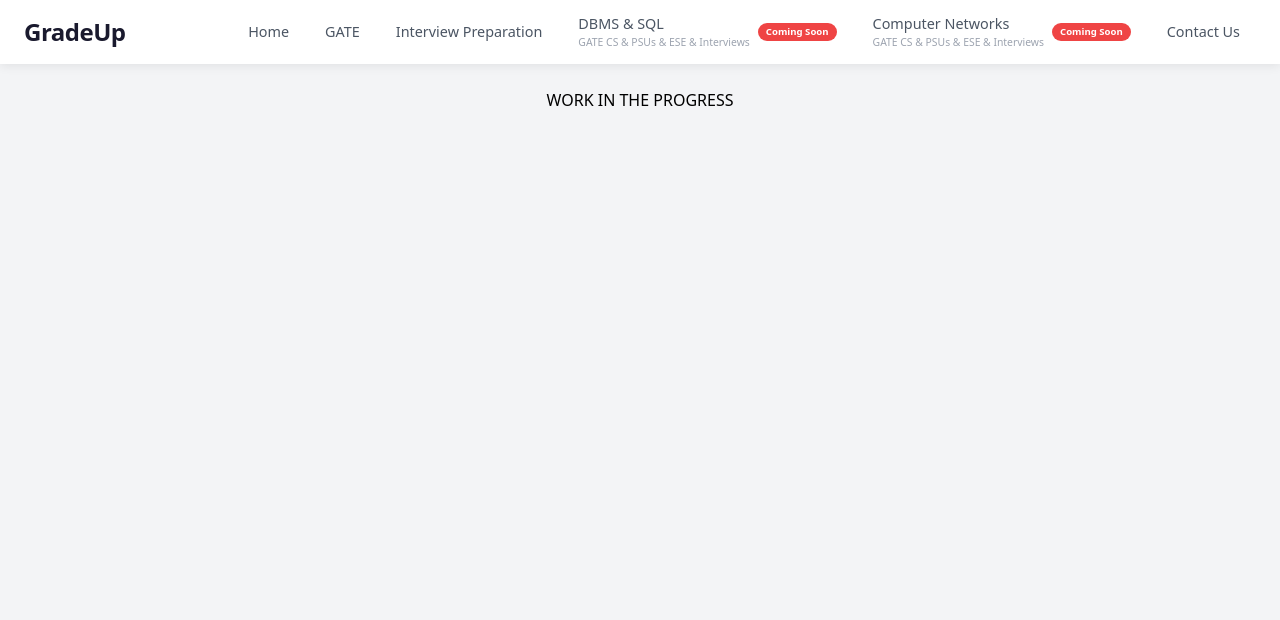
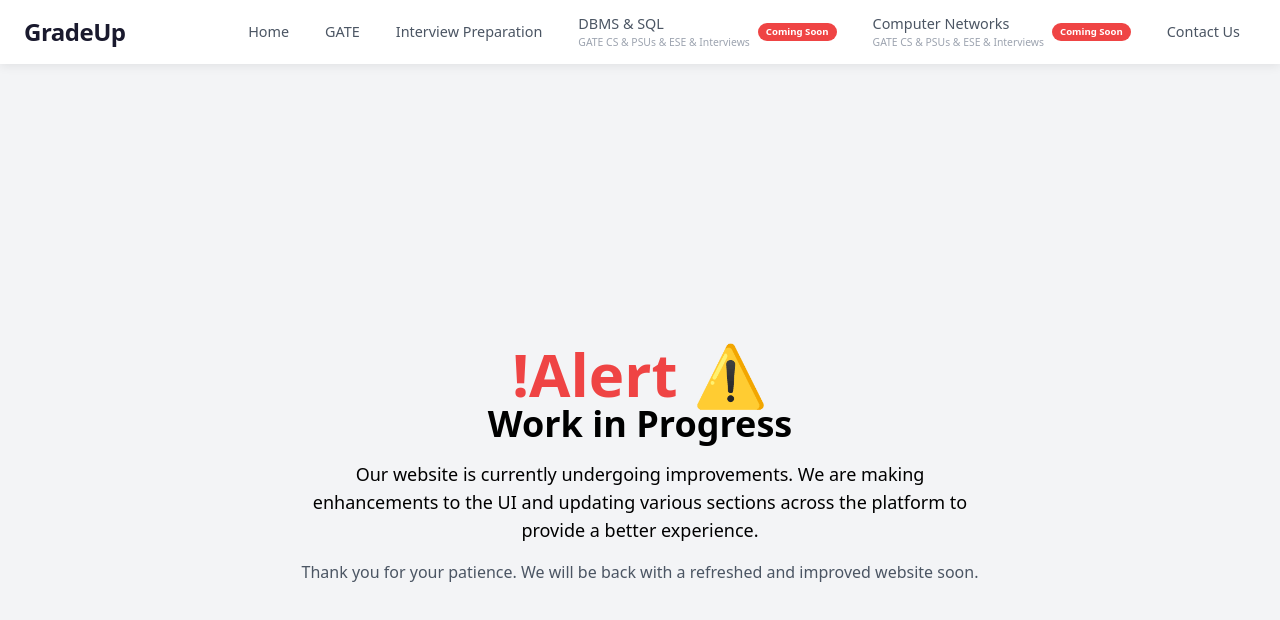
Before and after one commit to Ritikjain91/gradeup-, a React (Create React App) app: page / in a window 1280 px wide. Shown: the top 620 px of the page. Built offline with nearby package versions, Linux system fonts and the light colour scheme.

Commit message:
update the code

```diff
--- a/src/Component/About/About.jsx
+++ b/src/Component/About/About.jsx
@@ -2,7 +2,7 @@ import React from 'react'
 
 const About = () => {
   return (
-    <div>About</div>
+    <div>Lora pau khayega mera...</div>
   )
 }
 
--- a/src/Component/Home/Home.jsx
+++ b/src/Component/Home/Home.jsx
@@ -1,11 +1,23 @@
-import React from 'react'
+import React from 'react';
 
 const Home = () => {
   return (
-    <div className="p-6 min-h-screen bg-gray-100 text-black align-center flex  justify-center">
-      WORK IN THE PROGRESS
+    <div className="min-h-screen bg-gray-100 text-black flex flex-col items-center justify-center p-6">
+      <p className="text-red-500 font-bold text-6xl">!Alert ⚠️</p>
+      <h1 className="text-4xl font-bold mb-4"> Work in Progress</h1>
+
+      <p className="text-lg text-center max-w-2xl">
+        Our website is currently undergoing improvements. We are making
+        enhancements to the UI and updating various sections across the
+        platform to provide a better experience.
+      </p>
+
+      <p className="mt-4 text-center text-gray-600">
+        Thank you for your patience. We will be back with a refreshed and
+        improved website soon.
+      </p>
     </div>
-  )
-}
+  );
+};
 
-export default Home
+export default Home;
--- a/src/Component/Reactjs/Reactjs.jsx
+++ b/src/Component/Reactjs/Reactjs.jsx
@@ -315,6 +315,21 @@ Update Real DOM
 <p><i>Github : <a target="_blank" rel="noopener noreferrer" href="https://github.com/acdlite/react-fiber-architecture">https://github.com/acdlite/react-fiber-architecture</a></i></p>
 <p><i>React docs : <a target="_blank" rel="noopener noreferrer" href="https://reactjs.org/docs/reconciliation.html">https://reactjs.org/docs/reconciliation.html</a></i></p>
 </div>
+<div>
+<p className='text-3xl mt-6 text-center font-bold'>
+  What Are the Phases in React?
+</p>
+</div>
+<div>
+
+  <p className='text-3xl mt-6 text-center font-bold'>
+    What are Hooks ?
+  </p>
+  <p className='text-lg mt-6 text-center'>
+    Hooks are features provided by React that allow us to use state and other React functionalities inside functional components. They serve as an alternative to certain class component lifecycle methods, such as `componentDidMount()` and `componentDidUpdate()`. Additionally, Hooks make the code more flexible, reusable, and easier to maintain, resulting in cleaner and more readable React applications.
+
+  </p>
+</div>
     </div>
   );
 };
```
